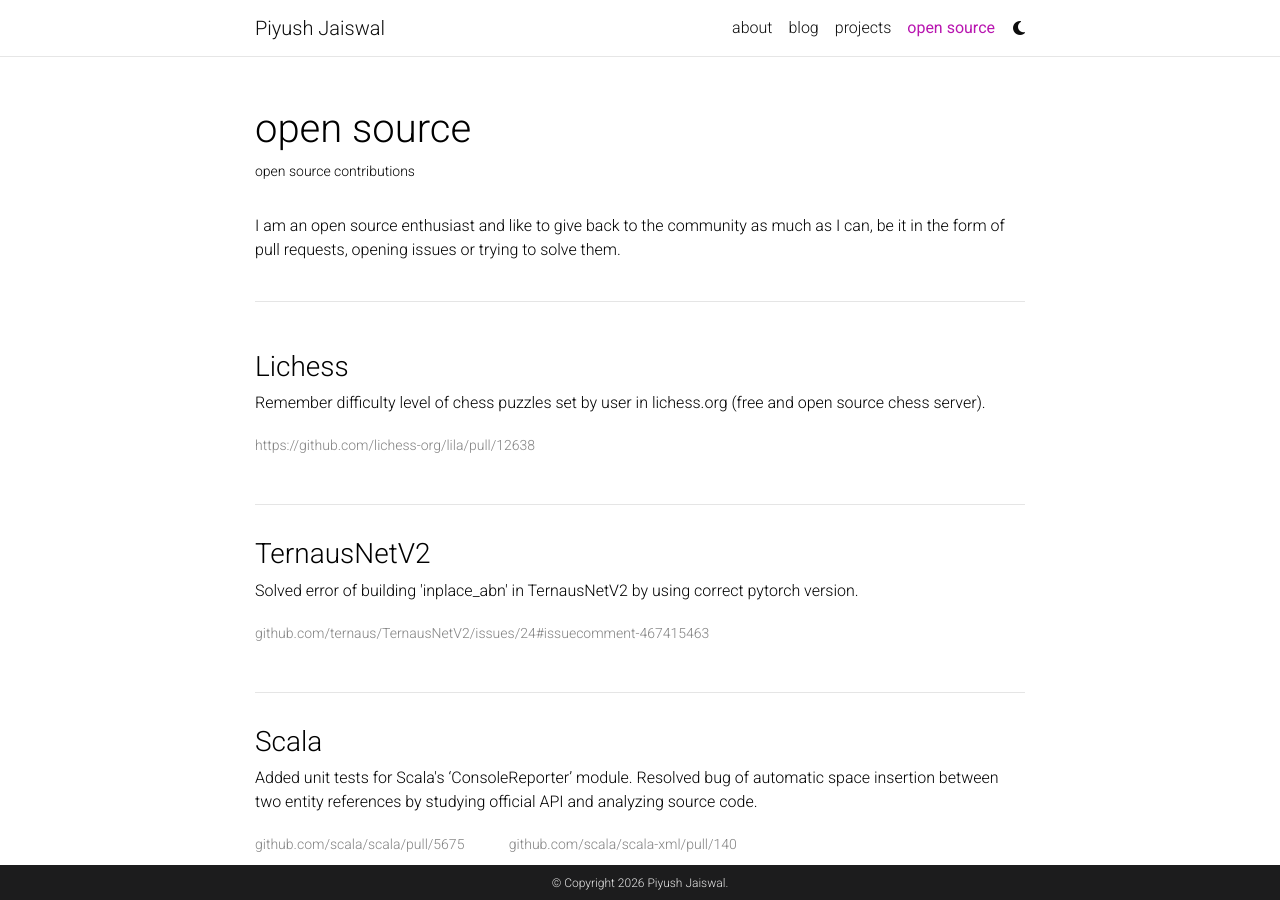
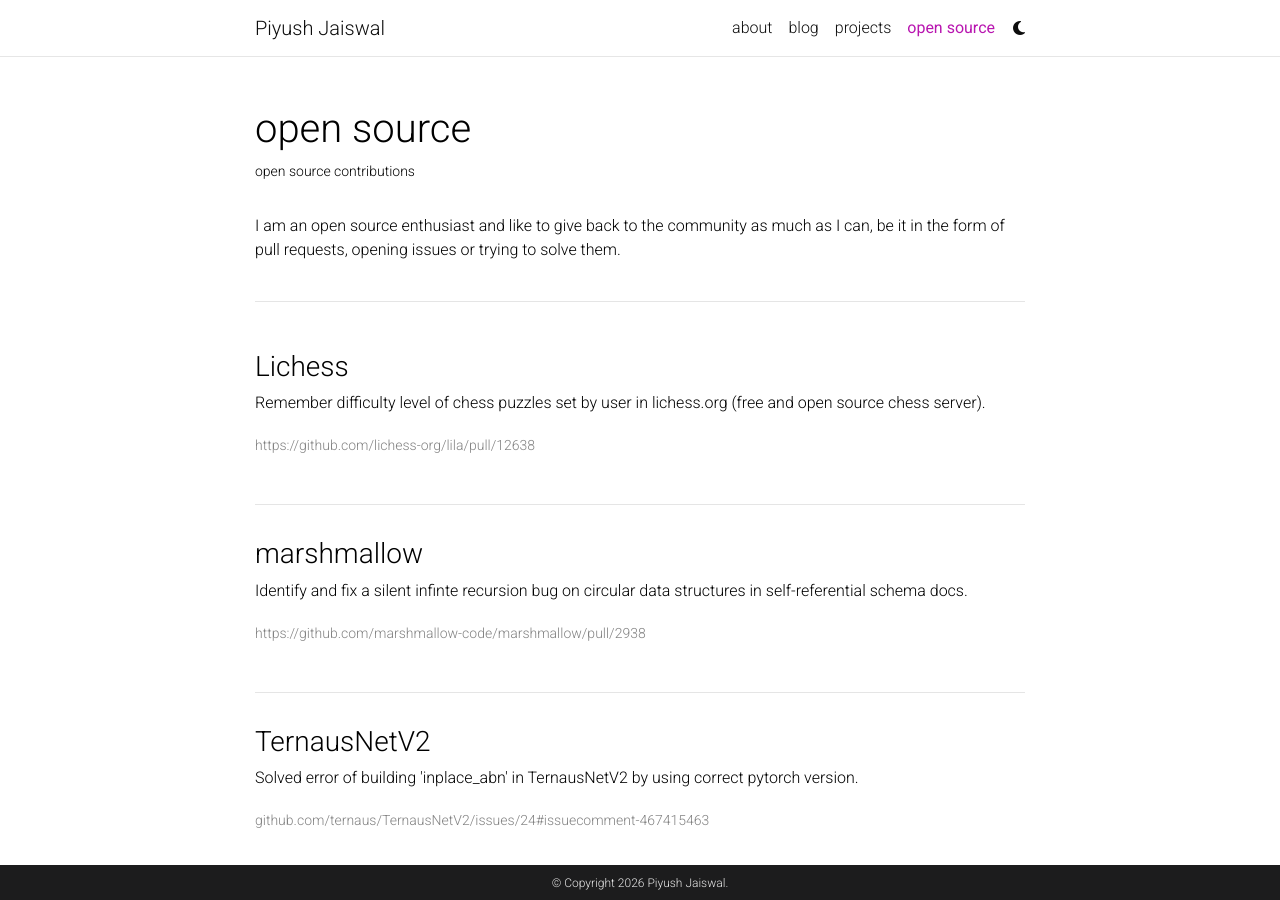
Before and after one commit to piyush-jaiswal/piyush-jaiswal.github.io, a Jekyll site: the page built from _pages/open_source.md, in a window 1280 px wide and 900 px high. Built offline with Jekyll 4.4.1, drawn with Linux system fonts in a browser that asks for light colours; comment, search, counter and statistics services are not loaded; a style sheet for code colours, icons or effects is not loaded.

Commit message:
Add marshamallow to open source

```diff
--- a/_pages/open_source.md
+++ b/_pages/open_source.md
@@ -22,6 +22,16 @@
     <p> Remember difficulty level of chess puzzles set by user in <a href="https://lichess.org/" target="_blank">lichess.org</a> (free and open source chess server). </p>
     <p class="post-tags">
       <a href="https://github.com/lichess-org/lila/pull/12638" target="_blank">https://github.com/lichess-org/lila/pull/12638</a>
+    </p>
+  </li>
+
+  <li>
+    <h3>
+      <a class="post-title" href="https://github.com/marshmallow-code/marshmallow">marshmallow</a>
+    </h3>
+    <p> Identify and fix a silent infinte recursion bug on circular data structures in self-referential schema docs. </p>
+    <p class="post-tags">
+      <a href="https://github.com/marshmallow-code/marshmallow/pull/2938" target="_blank">https://github.com/marshmallow-code/marshmallow/pull/2938</a>
     </p>
   </li>
 
```
